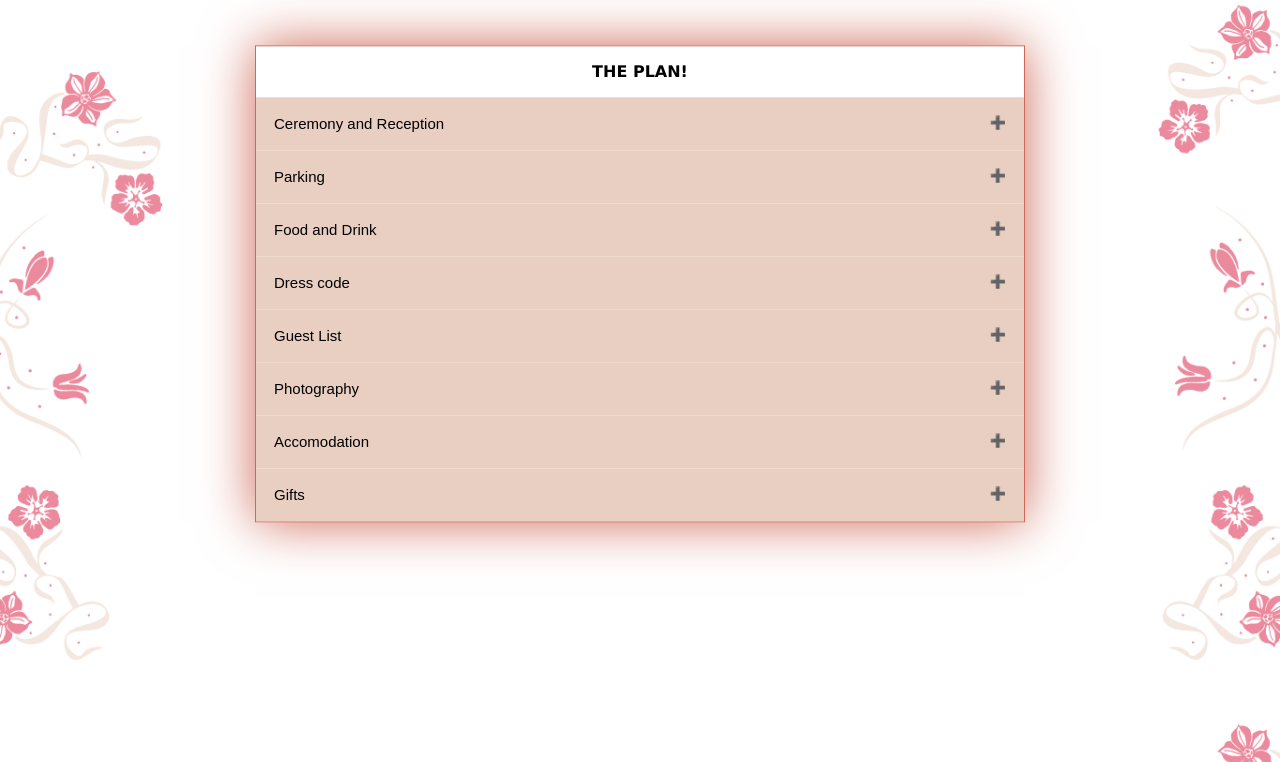
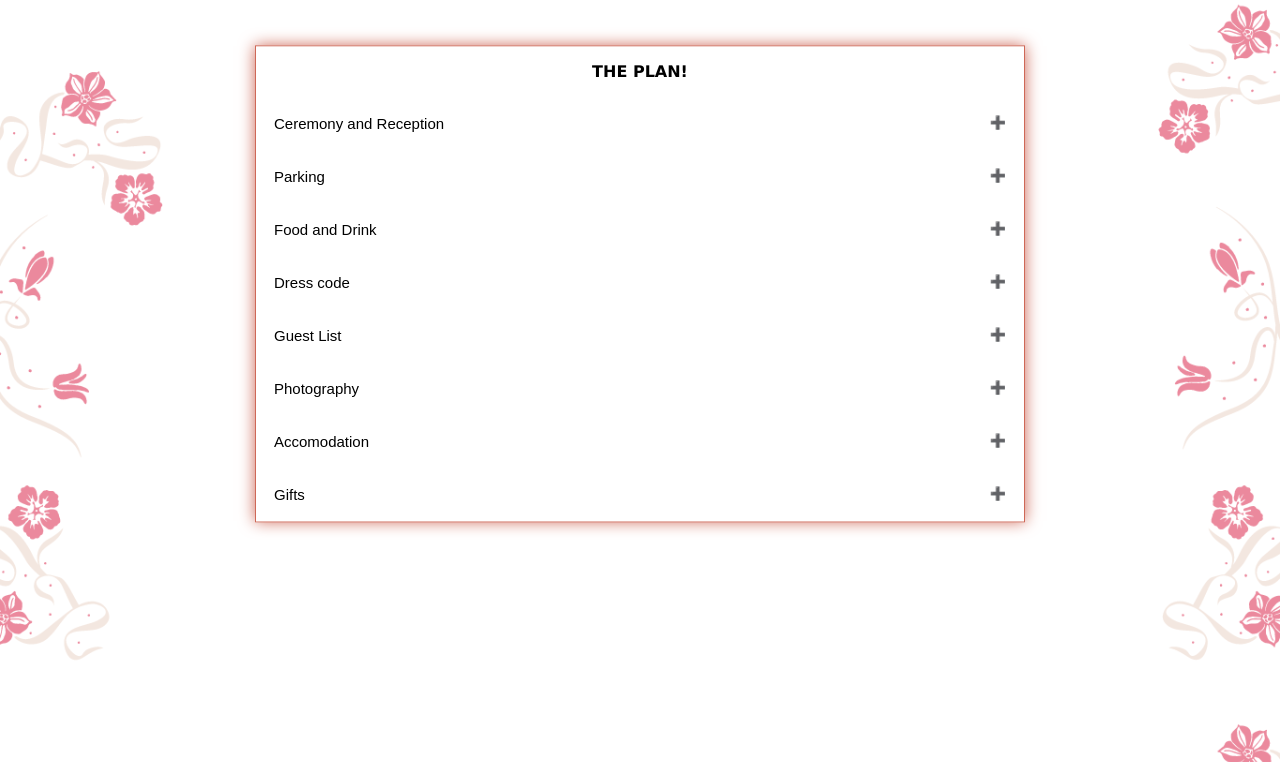
Before and after one commit to DanielStg/wedding_site, a PHP site: page /pages/plan.html in a window 1280 px wide. Shown: the top 762 px of the page. Run offline with PHP 8.4, Linux system fonts and the light colour scheme.

Commit message:
details colour updated

```diff
--- a/css/plan.css
+++ b/css/plan.css
@@ -15,7 +15,7 @@ a{
     color:black;
     border: 1px solid #CE6857;
     /* background:#FFFFFF; */
-    box-shadow: 0px 0px 50px #CE6857;
+    box-shadow: 0px 0px 15px #CE6857;
 
 
     /* div width */
@@ -34,7 +34,7 @@ a{
 
 /* Style the button that is used to open and close the collapsible content */
 .collapsible {
-    background-color: #E8CFC1;
+    background-color: #FFFFFF;
     color: #000000;
     cursor: pointer;
     /* Padding sets how thicc */
@@ -49,7 +49,7 @@ a{
 
 /* Add a background color to the button if it is clicked on (add the .active class with JS), and when you move the mouse over it (hover) */
 .active, .collapsible:hover {
-  background-color: #e98c7b;
+  background-color: #f7e0d4;
 
 }
 
--- a/css/theme.css
+++ b/css/theme.css
@@ -53,12 +53,12 @@ body{
     font-family: namesFont;
 }
 
-.header_buttons{
+/* .header_buttons{
     position: absolute;
     z-index: 1;
     display: block;
 
-}
+} */
 
 /* @media (max-width: 900px){
     .header_buttons{
@@ -66,27 +66,27 @@ body{
     }
 } */
 
- .header_buttons button {
+ /* .header_buttons button {
     padding: 10px 0px; /* CHANGE THIS LATER Some padding */
-    cursor: pointer;
+    /* cursor: pointer;
     border: none;
     width:100%;
     text-align: center;
     font-size: 20px;
     background-color: #E8CFC1;
-}
+}   */ */
 
-/* Add a background color on hover */
+/* Add a background color on hover
 .header_buttons button:hover {
   background-color: #e98c7b;
-}
+}  */
 
 .wrapper {
     display:flex;
     height:100vh;
 }
 
-.side-panel {
+/* .side-panel {
     display: none;
     z-index: 1;
     position: relative;
@@ -112,7 +112,7 @@ body{
     outline: none;
     cursor: pointer;
 
-}
+} */
 
 
 /* .side-panel-toggle:hover {
```
Also changed, not shown: images/wedding_theme.png (deleted).
